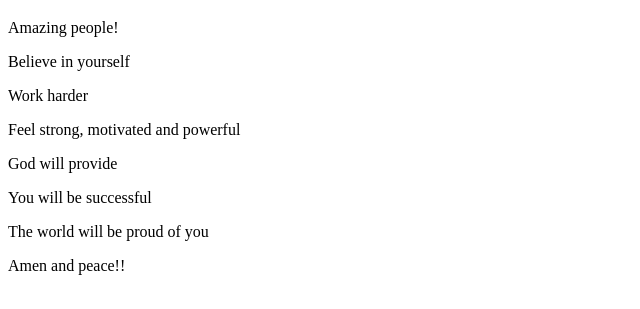
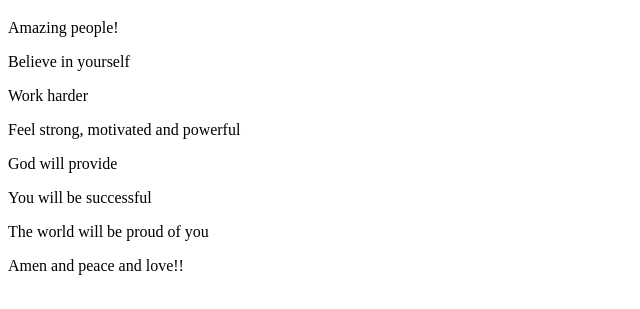
Before and after one commit to yvanof2/webcode, a plain HTML site: page index.html in a window 1280 px wide. Shown: the part 61-370 px from the top of the page, without its empty margins (0-640 px from the left). Drawn offline with Linux system fonts and the light colour scheme.

Commit message:
index.html

```diff
--- a/index.html
+++ b/index.html
@@ -10,7 +10,7 @@
 <p>God will provide</p>
 <p>You will be successful</p>
 <p>The world will be proud of you</p>
-<p>Amen and peace!!</p>
+<p>Amen and peace and love!!</p>
 
 </body>
 </html>
```
